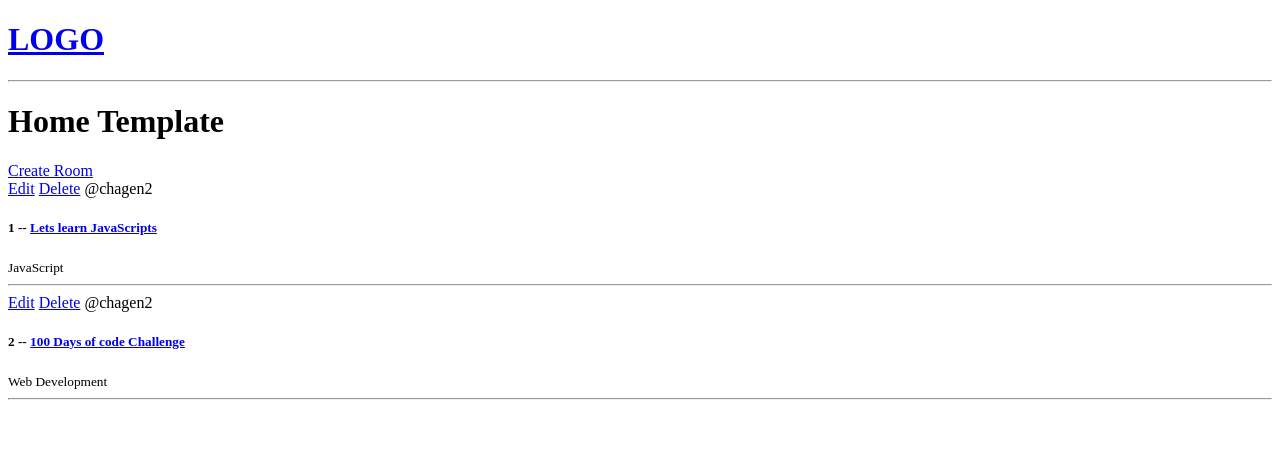
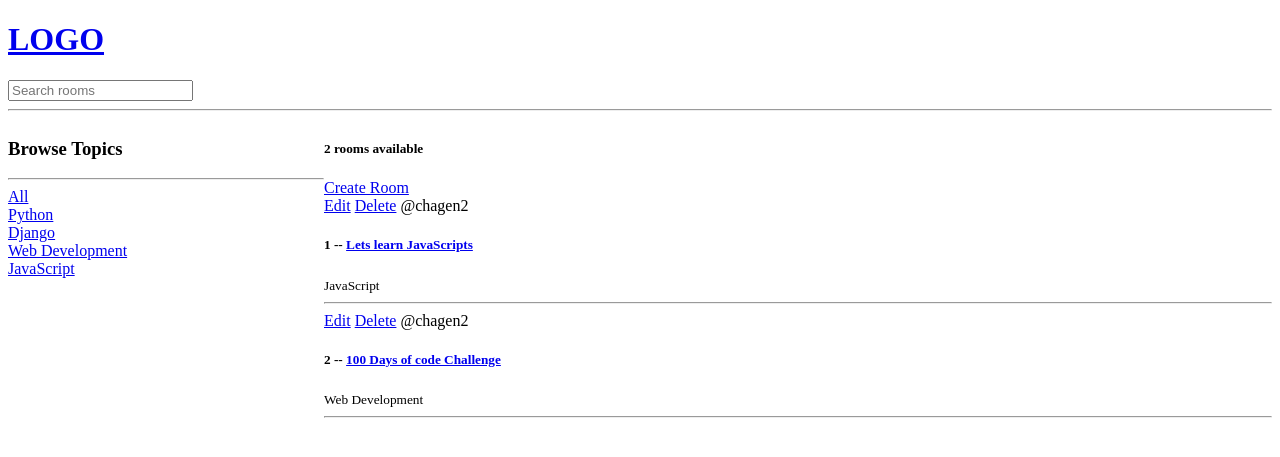
Before and after one commit to ConnorAHagen/Django-Tutorial, a Django app: page / in a window 1280 px wide. Shown: the top 457 px of the page. Run offline with Django 5.2, Linux system fonts and the light colour scheme; data comes from the database, SQL or seed files in the repository.

Commit message:
2:22:27 commit mark

```diff
--- a/djangoTutorial/base/templates/base/home.html
+++ b/djangoTutorial/base/templates/base/home.html
@@ -1,9 +1,29 @@
 {%extends 'main.html'%}
 
 {%block content %}
-<h1>Home Template</h1>
 
+<style>
+    .home-container{
+        display: grid;
+        grid-template-columns: 1fr 3fr;
+    }
+</style>
+
+<div class="home-container">
     <div>
+        <h3>Browse Topics</h3>
+        <hr>
+        <div>
+            <a href="{% url 'home' %}">All</a>
+        </div>
+        {%for topic in topics%}
+            <div>
+                <a href="{% url 'home' %}?q={{topic.name}}">{{topic}}</a>
+            </div>
+        {%endfor%}
+    </div>
+    <div>
+        <h5>{{room_count}} rooms available</h5>
         <a href="{% url 'create-room' %}">Create Room</a>
         <div>
             {%for room in rooms %}
@@ -18,4 +38,6 @@
             {%endfor%}
         </div>
     </div>
+
+</div>
 {%endblock%}
--- a/djangoTutorial/base/views.py
+++ b/djangoTutorial/base/views.py
@@ -1,5 +1,6 @@
 from django.shortcuts import render, redirect
-from .models import Room
+from django.db.models import Q
+from .models import Room, Topic
 from .forms import RoomForm
 
 # Create your views here.
@@ -11,8 +12,16 @@ from .forms import RoomForm
 #]
 
 def home (request):
-    rooms = Room.objects.all()
-    context = {'rooms': rooms}
+    q = request.GET.get('q') if request.GET.get('q') != None else ''
+    rooms = Room.objects.filter(
+        Q(topic__name__icontains=q) |
+        Q(name__icontains=q) |
+        Q(description__icontains=q))
+
+    topics = Topic.objects.all()
+    room_count = rooms.count()
+
+    context = {'rooms': rooms, 'topics':topics, 'room_count':room_count}
     return render(request, 'base/home.html',context)
 
 def room(request, pk):
--- a/djangoTutorial/templates/navbar.html
+++ b/djangoTutorial/templates/navbar.html
@@ -2,4 +2,8 @@
     <h1>LOGO</h1>
 </a>
 
+<form method="GET" action= "{% url 'home' %}">
+    <input type="text" name="q" placeholder="Search rooms"/>
+</form>
+
 <hr>
```
Lines whose indentation alone changed are shown as unchanged.
